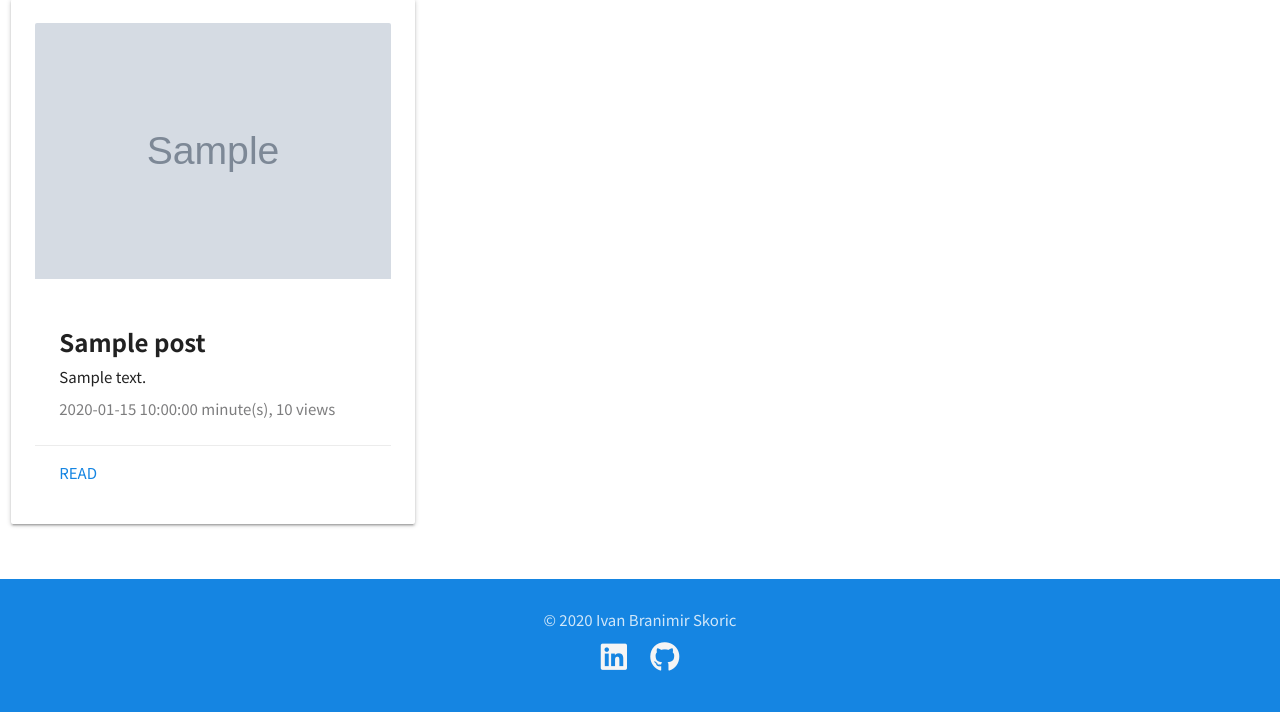
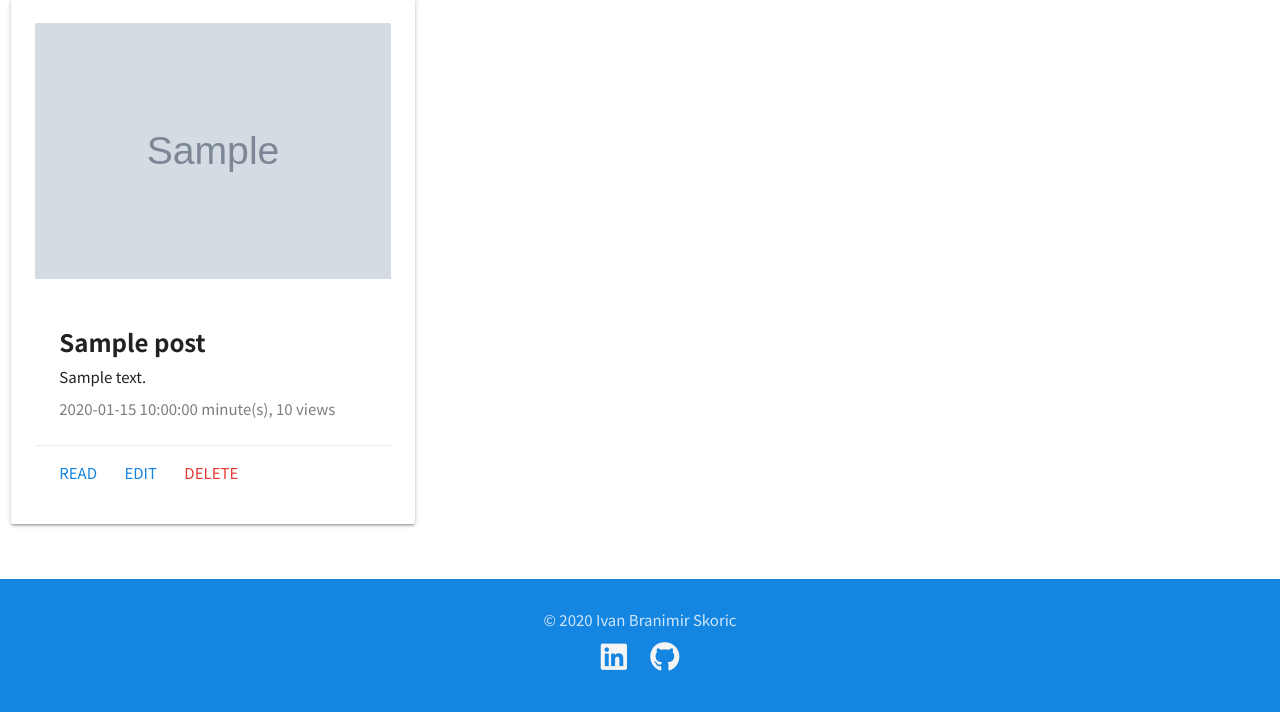
Before and after one commit to Code-Institute-Submissions/ci-bloggy, a Flask app: page / in a window 1280 px wide. Shown: the part 792-1504 px from the top of the page. Run offline with Flask 2, Linux system fonts and the light colour scheme; grey boxes marked "Sample" are stand-in pictures; a database or web service that is not in the repository returns one stand-in record (values such as "Sample title"); some libraries are stand-ins or nearby versions.

Commit message:
Add edit and remove links to home page is posts are active users

```diff
--- a/bloggy/templates/index.html
+++ b/bloggy/templates/index.html
@@ -91,6 +91,19 @@ Bloggy | Home
                 </div>
                 <div class="card-action">
                     <a href="{{url_for('post_page', post_id=post._id)}}" class="card-link">Read</a>
+                    {% if current_user_id == post.user_id %}
+                    <a href="{{url_for('edit_post', post_id=post._id)}}" class="card-link">Edit</a>
+                    <a href="#modal1" class="red-text text-darken-1 modal-trigger">Delete</a>
+                    <div id="modal1" class="modal">
+                        <div class="modal-content">
+                          <h4>Are you sure?</h4>
+                          <p>Once you delete this post, you will not be able to restore it again</p>
+                        </div>
+                        <div class="modal-footer">
+                          <a href="{{url_for('delete_post', post_id=post._id)}}" class="modal-close red-text text-darken-1 ">Delete</a>
+                        </div>
+                      </div>
+                    {% endif %}
                 </div>
             </div>
         </div>
```
